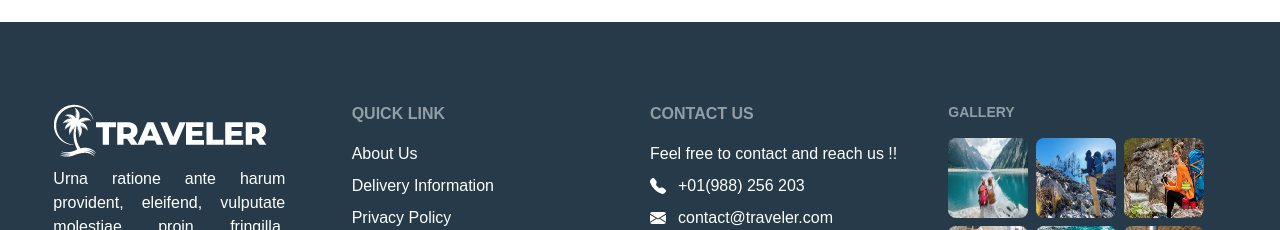
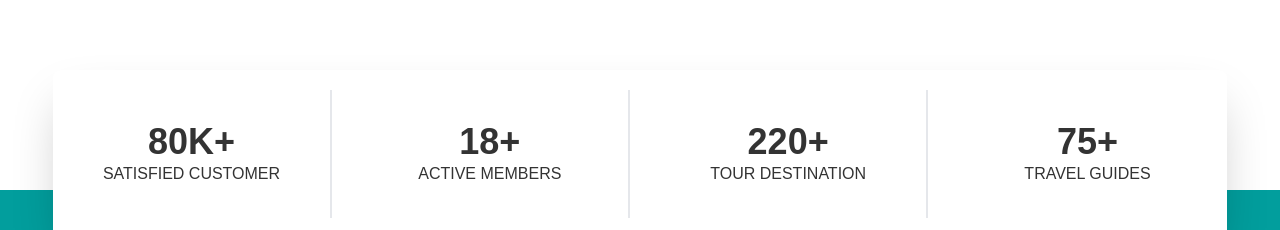
Before and after one commit to ismailjosim/traveler-client, a React (Create React App) app: page /destination in a window 1280 px wide. Shown: the part 722-952 px from the top of the page. Built offline with nearby package versions, Linux system fonts and the light colour scheme; no server answers.

Commit message:
add stars sections

```diff
--- a/src/components/Cart/Cart.jsx
+++ b/src/components/Cart/Cart.jsx
@@ -5,13 +5,7 @@ import '../../styles/Custom.css'
 import { BiMinus, BiPlus } from 'react-icons/bi'
 
 const Cart = () => {
-
-
-
-
-
     const arr = [1, 2, 3, 4, 5]
-
 
     return (
         <section>
--- a/src/components/Destinations/Destinations.jsx
+++ b/src/components/Destinations/Destinations.jsx
@@ -1,5 +1,7 @@
 import React from 'react'
 import PageHeading from '../../utilities/PageHeading'
+import CTA from '../Home/HomeSections/CTA'
+import Stars from '../Shared/Stars'
 import AllDestinations from './Sections/AllDestinations'
 
 const Destinations = () => {
@@ -7,6 +9,8 @@ const Destinations = () => {
 		<div>
 			<PageHeading headTitle={ 'destination list' } />
 			<AllDestinations />
+			<Stars />
+			<CTA />
 		</div>
 	)
 }
--- a/src/components/Home/Homepage.jsx
+++ b/src/components/Home/Homepage.jsx
@@ -16,7 +16,6 @@ const Homepage = () => {
 		<div>
 			<Hero />
 			<HolidayForm />
-
 			<Featured />
 			<Offers />
 			<Packages />
--- /dev/null
+++ b/src/components/Shared/Stars.jsx
@@ -0,0 +1,44 @@
+import React from 'react';
+
+const Stars = () => {
+
+
+
+    return (
+        <section className="w-11/12 mx-auto relative -bottom-12">
+            <div>
+                <div className="bg-white shadow-2xl rounded-lg">
+                    <div className="grid grid-cols-1 gap-5 sm:grid-cols-4 py-5">
+                        <div className='border-r-2'>
+                            <div className="flex flex-col rounded-lg px-4 py-8 text-center">
+                                <h3 className="text-4xl font-bold">80K+</h3>
+                                <p className="text-base">SATISFIED CUSTOMER</p>
+                            </div>
+                        </div>
+                        <div className='border-r-2'>
+                            <div className="flex flex-col rounded-lg px-4 py-8 text-center">
+                                <h3 className="text-4xl font-bold">18+</h3>
+                                <p className="text-base">ACTIVE MEMBERS</p>
+                            </div>
+                        </div>
+                        <div className='border-r-2'>
+                            <div className="flex flex-col rounded-lg px-4 py-8 text-center">
+                                <h3 className="text-4xl font-bold">220+</h3>
+                                <p className="text-base">TOUR DESTINATION</p>
+                            </div>
+                        </div>
+                        <div>
+                            <div className="flex flex-col rounded-lg px-4 py-8 text-center">
+                                <h3 className="text-4xl font-bold">75+</h3>
+                                <p className="text-base">TRAVEL GUIDES</p>
+                            </div>
+                        </div>
+                    </div>
+                </div>
+            </div>
+        </section>
+
+    );
+};
+
+export default Stars;
```
